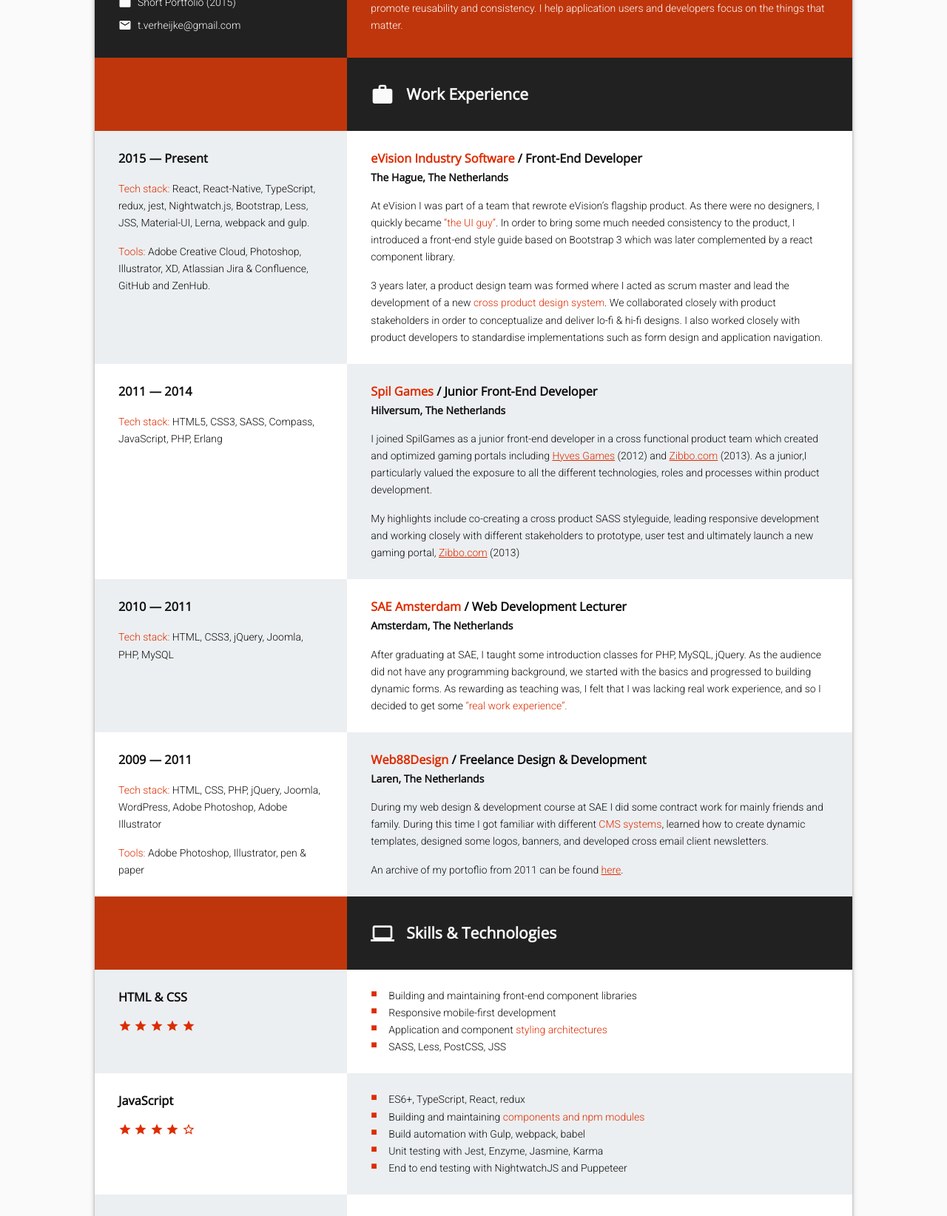
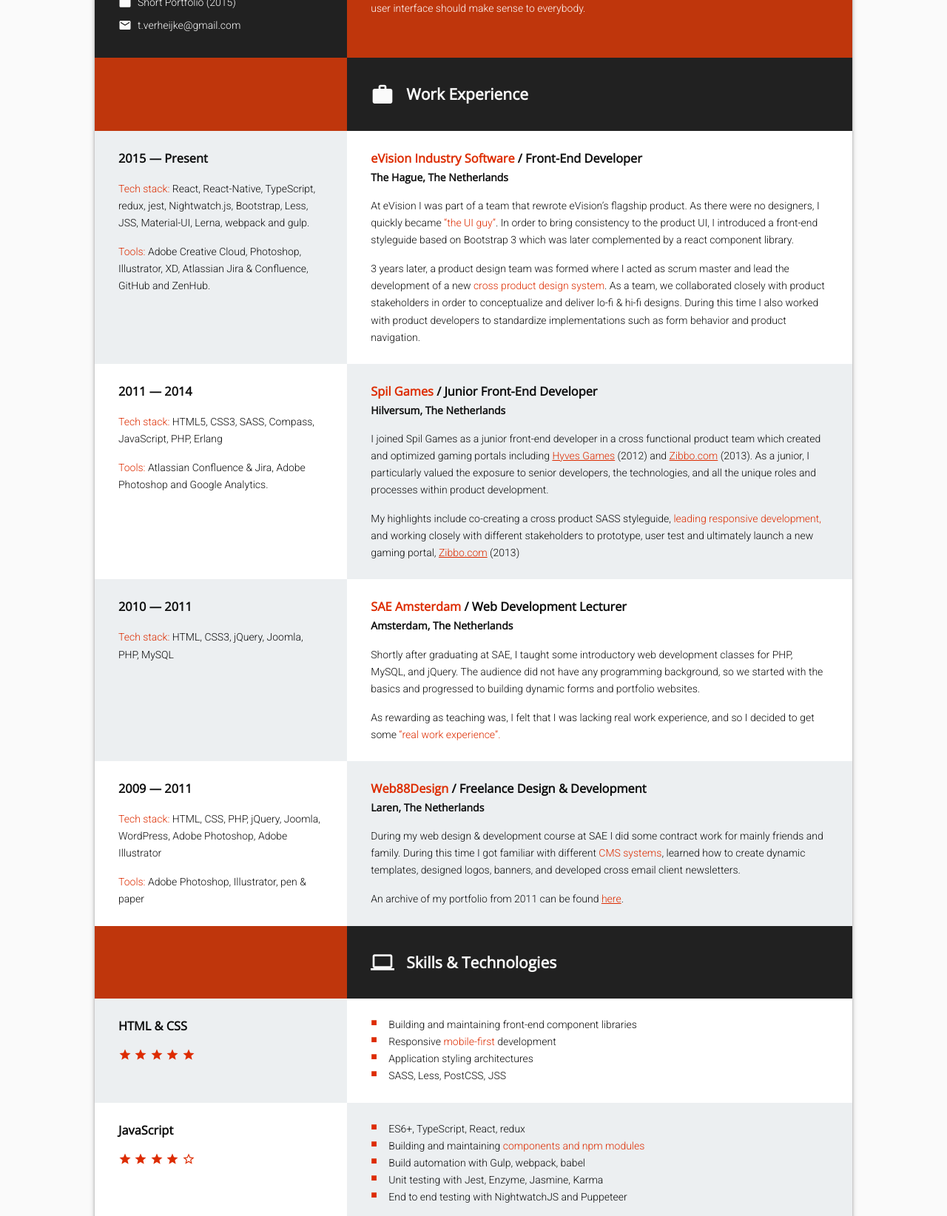
Before and after one commit to timv88/resume, a plain HTML site: page index.html in a window 1280 px wide. Shown: the part 255-1899 px from the top of the page at 74% size. Drawn offline with nearby package versions, Linux system fonts and the light colour scheme.

Commit message:
content refinement

```diff
--- a/index.html
+++ b/index.html
@@ -66,13 +66,9 @@
                     </svg>
                     Hi
                 </h2>
-                <p>I'm a Dutch-International living in The Hague, The Netherlands.</p>
-                <p>As a UX Engineer, I consider myself the glue between design and development. Nobody should have to
-                    waste cognitive energy when it comes to performing a routine task. </p>
-
-                <p>My passion for both the creative and technical motivates me to advocate for design patterns that
-                    promote reusability and consistency. I help application users and developers focus on the things
-                    that matter.</p>
+                <p>I'm Tim, a Dutch-International living in The Hague, The Netherlands.</p>
+                <p>As a UX Engineer, I consider myself the glue between design and development. My passion for both worlds motivates me to push for design patterns that promote both reusability and consistency.</p>
+                <p>I guide application users and developers to focus on the things that matter, because I believe that a user interface should make sense to everybody.</p>
             </div>
         </header>
         <section>
@@ -98,40 +94,28 @@
                         Confluence, GitHub and ZenHub.</p>
                 </aside>
                 <div class="content__main">
-                    <h3 class="is-gutterless"><a href="https://www.evision-software.com/">eVision Industry Software</a>
-                        / Front-End Developer</h3>
+                    <h3 class="is-gutterless"><a href="https://www.evision-software.com/">eVision Industry Software</a> / Front-End Developer</h3>
                     <h4>The Hague, The Netherlands</h4>
                     <p>At eVision I was part of a team that rewrote eVision’s flagship product. As there were no
-                        designers, I quickly became <strong>“the UI guy”</strong>. In order to bring some much needed
-                        consistency to the product, I introduced a front-end style guide based on Bootstrap 3 which was
-                        later complemented by a react component library.</p>
-                    <p>3 years later, a product design team was formed where I acted as scrum master and lead the
-                        development of a new <strong>cross product design system</strong>. We collaborated closely with
-                        product
-                        stakeholders in order to conceptualize and deliver lo-fi & hi-fi designs. I also worked closely
-                        with product developers to standardise implementations such as form design and application
-                        navigation.</p>
+                        designers, I quickly became <strong>“the UI guy”</strong>. In order to bring consistency to the product UI, I introduced a front-end styleguide based on Bootstrap 3 which was later complemented by a react component library.</p>
+                    <p>3 years later, a product design team was formed where I acted as scrum master and lead the development of a new <strong>cross product design system</strong>. As a team, we collaborated closely with product stakeholders in order to conceptualize and deliver lo-fi & hi-fi designs. During this time I also worked with product developers to standardize implementations such as form behavior and product navigation.</p>
                 </div>
             </div>
             <div class="content">
                 <aside class="content__sidebar">
                     <h3>2011 &mdash; 2014</h3>
                     <p><strong>Tech stack:</strong> HTML5, CSS3, SASS, Compass, JavaScript, PHP, Erlang</p>
+                    <p><strong>Tools:</strong> Atlassian Confluence & Jira, Adobe Photoshop and Google Analytics.</p>
                 </aside>
                 <div class="content__main">
                     <h3 class="is-gutterless"><a href="https://spilgames.com/">Spil Games</a> / Junior Front-End
                         Developer</h3>
                     <h4>Hilversum, The Netherlands</h4>
-                    <p>I joined SpilGames as a junior front-end developer in a cross functional product team which
-                        created and optimized gaming portals including <a
-                            href="http://f.rontend.com/portfolio/project.php?id=8">Hyves Games</a> (2012) and <a
-                            href="http://f.rontend.com/portfolio/project.php?id=3">Zibbo.com</a> (2013). As a junior,I
-                        particularly valued the exposure to all the different technologies, roles and processes within
-                        product development.</p>
-                    <p>My highlights include co-creating a cross product SASS styleguide, leading responsive
-                        development and working closely with different stakeholders to prototype, user test and
-                        ultimately launch a new gaming portal, <a
-                            href="http://f.rontend.com/portfolio/project.php?id=3">Zibbo.com</a> (2013)</p>
+                    <p>I joined Spil Games as a junior front-end developer in a cross functional product team which
+                        created and optimized gaming portals including <a href="http://f.rontend.com/portfolio/project.php?id=8">Hyves Games</a> (2012) and <a href="http://f.rontend.com/portfolio/project.php?id=3">Zibbo.com</a> (2013). As a junior, I particularly valued the exposure to senior developers, the technologies, and all the unique roles and processes within product development.</p>
+                    <p>My highlights include co-creating a cross product SASS styleguide, <strong>leading responsive
+                        development,</strong> and working closely with different stakeholders to prototype, user test and
+                        ultimately launch a new gaming portal, <a href="http://f.rontend.com/portfolio/project.php?id=3">Zibbo.com</a> (2013)</p>
                 </div>
             </div>
             <div class="content">
@@ -140,13 +124,10 @@
                     <p><strong>Tech stack:</strong> HTML, CSS3, jQuery, Joomla, PHP, MySQL</p>
                 </aside>
                 <div class="content__main">
-                    <h3 class="is-gutterless"><a href="https://www.sae.edu/nld/">SAE Amsterdam</a> / Web Development
-                        Lecturer</h3>
+                    <h3 class="is-gutterless"><a href="https://www.sae.edu/nld/">SAE Amsterdam</a> / Web Development Lecturer</h3>
                     <h4>Amsterdam, The Netherlands</h4>
-                    <p>After graduating at SAE, I taught some introduction classes for PHP, MySQL, jQuery. As the
-                        audience did not have any programming background, we started with the basics and progressed to
-                        building dynamic forms. As rewarding as teaching was, I felt that I was lacking real work
-                        experience, and so I decided to get some <strong>“real work experience”.</strong></p>
+                    <p>Shortly after graduating at SAE, I taught some introductory web development classes for PHP, MySQL, and jQuery. The audience did not have any programming background, so we started with the basics and progressed to building dynamic forms and portfolio websites.</p>
+                    <p>As rewarding as teaching was, I felt that I was lacking real work experience, and so I decided to get some <strong>“real work experience”.</strong></p>
                 </div>
             </div>
             <div class="content">
@@ -160,11 +141,8 @@
                     <h3 class="is-gutterless"><a href="http://f.rontend.com/web88design/">Web88Design </a> / Freelance
                         Design & Development</h3>
                     <h4>Laren, The Netherlands</h4>
-                    <p>During my web design & development course at SAE I did some contract work for mainly friends and
-                        family. During this time I got familiar with different <strong>CMS systems</strong>, learned how
-                        to create dynamic templates, designed some logos, banners, and developed cross email client
-                        newsletters.</p>
-                    <p>An archive of my portoflio from 2011 can be found <a
+                    <p>During my web design & development course at SAE I did some contract work for mainly friends and family. During this time I got familiar with different <strong>CMS systems</strong>, learned how to create dynamic templates, designed logos, banners, and developed cross email client newsletters.</p>
+                    <p>An archive of my portfolio from 2011 can be found <a
                             href="http://f.rontend.com/web88design/">here</a>.</p>
                 </div>
             </div>
@@ -222,8 +200,8 @@
                 <div class="content__main">
                     <ul>
                         <li>Building and maintaining front-end component libraries</li>
-                        <li>Responsive mobile-first development</li>
-                        <li>Application and component <strong>styling architectures</strong></li>
+                        <li>Responsive <strong>mobile-first</strong> development</li>
+                        <li>Application styling architectures</li>
                         <li>SASS, Less, PostCSS, JSS</li>
                     </ul>
                 </div>
@@ -304,7 +282,7 @@
                 </aside>
                 <div class="content__main">
                     <ul>
-                        <li><strong>Design systems</strong>, styleguides</li>
+                        <li><strong>Design systems</strong>, styleguides, branding guidelines</li>
                         <li>Prototyping, A/B testing, user testing, usability reports</li>
                         <li>Accessibility, usability and SEO</li>
                         <li>Adobe Creative Cloud, Photoshop, Illustrator and XD</li>
@@ -363,8 +341,7 @@
                     <h3 class="is-gutterless"><a href="https://www.sae.edu/nld/">SAE Amsterdam</a> / The Netherlands
                     </h3>
                     <h4>Certificate in Web Design & Development</h4>
-                    <p>A 15 month course which covered Graphic Design, Motion Design, Web Design and Web Development.
-                    </p>
+                    <p>A 15 month hands-on course which covered Graphic Design, Motion Design, Web Design and Web Development.</p>
                 </div>
             </div>
             <div class="content">
@@ -375,8 +352,7 @@
                     <h3 class="is-gutterless"><a href="https://www.uu.nl/en">University of Utrecht</a> / The Netherlands
                     </h3>
                     <h4>Incomplete BA in Computer Science</h4>
-                    <p>After just over 1 year I recognized my desire to do something more creative. Advanced
-                        mathematics and system design were not my forte.</p>
+                    <p>After 1 year I realized my desire to do something more visually creative. Advanced mathematics and memorizing algorithms were not my forte.</p>
                 </div>
             </div>
             <div class="content">
@@ -385,20 +361,20 @@
                 </aside>
                 <div class="content__main">
                     <h3 class="is-gutterless"><a href="http://mougins-school.com/">Mougins School</a> / France</h3>
-                    <h4>A-levels in Computing, Mathematics, Art & Design</h4>
+                    <h4>A-levels in Computing, Mathematics and Art & Design</h4>
                 </div>
             </div>
         </section>
     </main>
     <footer class="footer">
-        <p class="footer__blurb">This résumé was crafted with HTML & CSS.
-            <span class="footer__blurb__link">
-                <svg class="footer__icon" viewBox="0 0 24 24">
-                    <path
-                        d="M12,2A10,10 0 0,0 2,12C2,16.42 4.87,20.17 8.84,21.5C9.34,21.58 9.5,21.27 9.5,21C9.5,20.77 9.5,20.14 9.5,19.31C6.73,19.91 6.14,17.97 6.14,17.97C5.68,16.81 5.03,16.5 5.03,16.5C4.12,15.88 5.1,15.9 5.1,15.9C6.1,15.97 6.63,16.93 6.63,16.93C7.5,18.45 8.97,18 9.54,17.76C9.63,17.11 9.89,16.67 10.17,16.42C7.95,16.17 5.62,15.31 5.62,11.5C5.62,10.39 6,9.5 6.65,8.79C6.55,8.54 6.2,7.5 6.75,6.15C6.75,6.15 7.59,5.88 9.5,7.17C10.29,6.95 11.15,6.84 12,6.84C12.85,6.84 13.71,6.95 14.5,7.17C16.41,5.88 17.25,6.15 17.25,6.15C17.8,7.5 17.45,8.54 17.35,8.79C18,9.5 18.38,10.39 18.38,11.5C18.38,15.32 16.04,16.16 13.81,16.41C14.17,16.72 14.5,17.33 14.5,18.26C14.5,19.6 14.5,20.68 14.5,21C14.5,21.27 14.66,21.59 15.17,21.5C19.14,20.16 22,16.42 22,12A10,10 0 0,0 12,2Z" />
-                </svg>
-                <a href="https://github.com/timv88/resume">View the source</a>
-            </span>
+        <p>Last updated July 2019.</p>
+        <p>This résumé was crafted with HTML & CSS.</p>
+        <p class="footer__blurb__link">
+            <svg class="footer__icon" viewBox="0 0 24 24">
+                <path
+                    d="M12,2A10,10 0 0,0 2,12C2,16.42 4.87,20.17 8.84,21.5C9.34,21.58 9.5,21.27 9.5,21C9.5,20.77 9.5,20.14 9.5,19.31C6.73,19.91 6.14,17.97 6.14,17.97C5.68,16.81 5.03,16.5 5.03,16.5C4.12,15.88 5.1,15.9 5.1,15.9C6.1,15.97 6.63,16.93 6.63,16.93C7.5,18.45 8.97,18 9.54,17.76C9.63,17.11 9.89,16.67 10.17,16.42C7.95,16.17 5.62,15.31 5.62,11.5C5.62,10.39 6,9.5 6.65,8.79C6.55,8.54 6.2,7.5 6.75,6.15C6.75,6.15 7.59,5.88 9.5,7.17C10.29,6.95 11.15,6.84 12,6.84C12.85,6.84 13.71,6.95 14.5,7.17C16.41,5.88 17.25,6.15 17.25,6.15C17.8,7.5 17.45,8.54 17.35,8.79C18,9.5 18.38,10.39 18.38,11.5C18.38,15.32 16.04,16.16 13.81,16.41C14.17,16.72 14.5,17.33 14.5,18.26C14.5,19.6 14.5,20.68 14.5,21C14.5,21.27 14.66,21.59 15.17,21.5C19.14,20.16 22,16.42 22,12A10,10 0 0,0 12,2Z" />
+            </svg>
+            <a href="https://github.com/timv88/resume">View the source</a>
         </p>
     </footer>
 </body>
```
